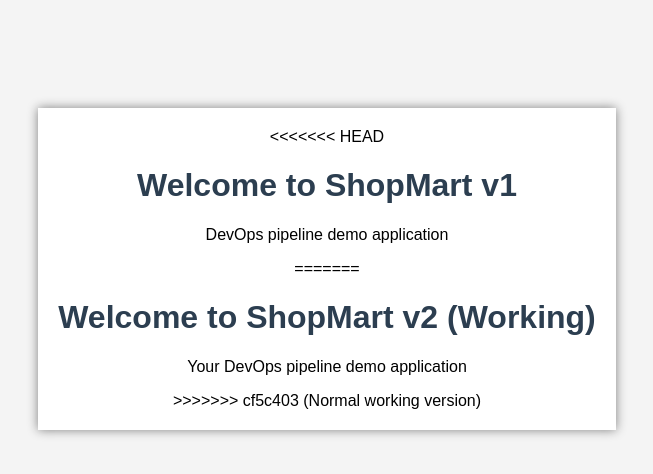
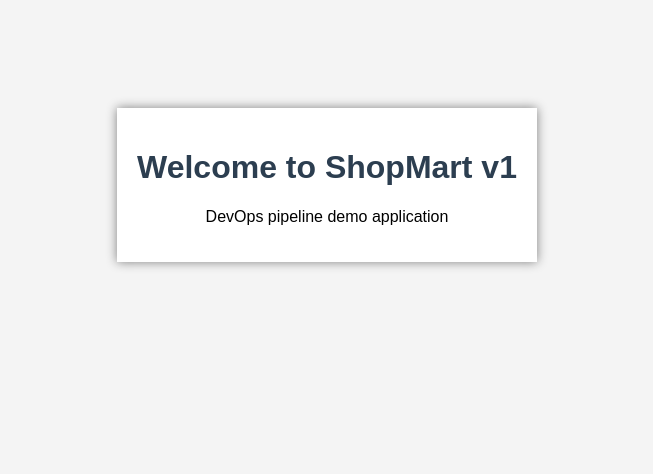
Before and after one commit to Sakshiade31/shopmart-devops, a plain HTML site: page app/index.html in a window 1280 px wide. Shown: the whole page, without its empty margins (313-966 px from the left). Drawn offline with Linux system fonts and the light colour scheme.

```diff
--- a/app/index.html
+++ b/app/index.html
@@ -22,13 +22,8 @@
 </head>
 <body>
     <div class="box">
-<<<<<<< HEAD
         <h1>Welcome to ShopMart v1</h1>
         <p> DevOps pipeline demo application</p>
-=======
-        <h1>Welcome to ShopMart v2 (Working)</h1>
-        <p>Your DevOps pipeline demo application</p>
->>>>>>> cf5c403 (Normal working version)
     </div>
 </body>
 </html>
```
